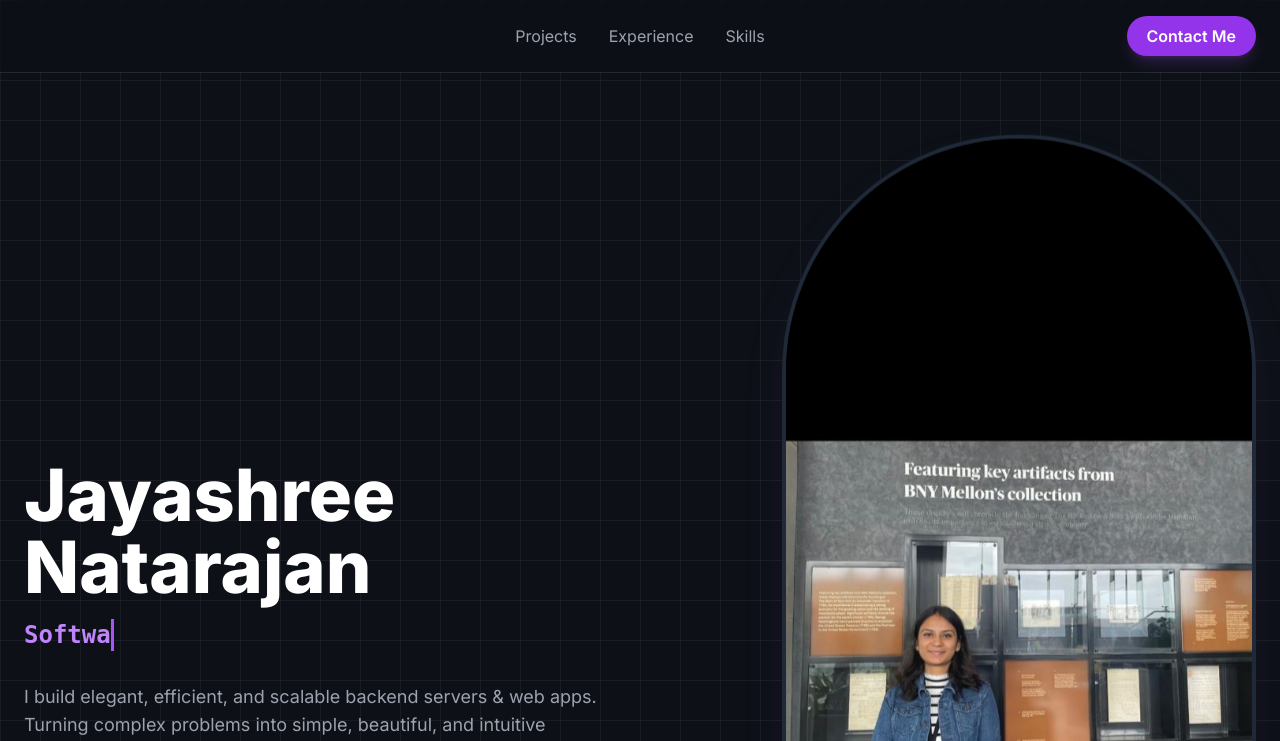
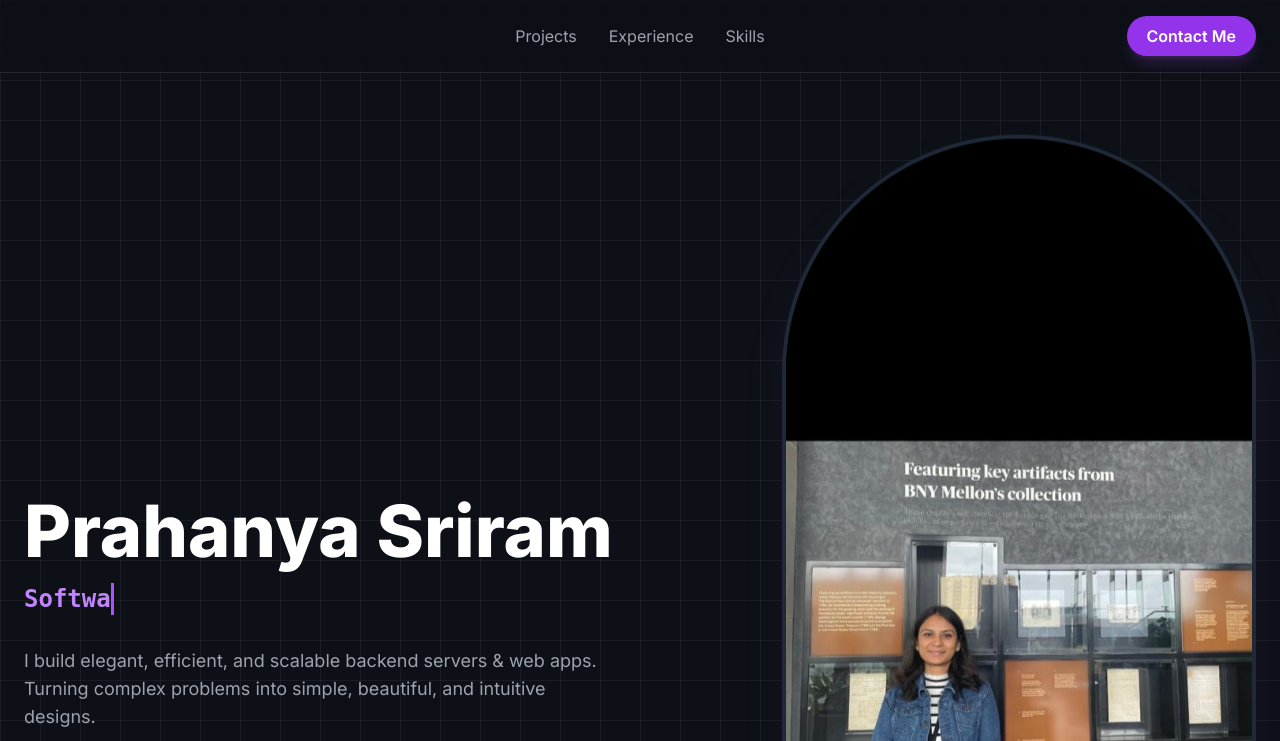
Before and after one commit to prahanyaa/portfolio, a plain HTML site: page index.html in a window 1280 px wide. Shown: the top 741 px of the page. Drawn offline with nearby package versions, Linux system fonts and the light colour scheme.

Commit message:
made changes

```diff
--- a/index.html
+++ b/index.html
@@ -3,7 +3,7 @@
 <head>
 <meta charset="UTF-8">
 <meta name="viewport" content="width=device-width, initial-scale=1.0">
-<title>Jayashree Natarajan | Software Engineer</title>
+<title>Prahanya Sriram | Software Engineer</title>
 <!-- Google tag (gtag.js) -->
 <script async src="https://www.googletagmanager.com/gtag/js?id=G-XFZVP9FLDL"></script>
 <script>
@@ -216,7 +216,7 @@ animation: blink-caret 0.75s step-end infinite; /* Only for the cursor */
 <section id="hero" class="min-h-[80vh] flex flex-col-reverse md:flex-row items-center justify-center gap-12 text-center md:text-left">
 <div class="md:w-3/5 reveal">
 <h1 class="text-5xl md:text-7xl font-extrabold text-white leading-tight reveal delay-100">
-Jayashree Natarajan
+Prahanya Sriram
 </h1>
 <p class="text-2xl font-semibold text-purple-400 mt-4 mb-6 reveal delay-200">
 <span id="typewriter-text" class="typewriter"></span>
@@ -239,7 +239,7 @@ I build elegant, efficient, and scalable backend servers & web apps. Turning com
 </div>
 <div class="md:w-2/5 reveal">
 <img src="IMG_6312.JPEG.jpeg"
-alt="Portrait of Jayashree Natarajan"
+alt="Portrait of Prahanya Sriram"
 class="rounded-full w-64 h-64 md:w-full md:h-auto object-cover border-4 border-gray-800 shadow-2xl shadow-purple-900/20 hero-image-animation">
 </div>
 </section>
```
